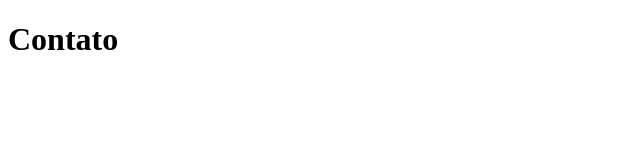
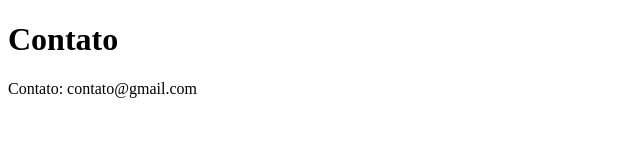
Before and after one commit to jvictorpc/sistema-de-cadastro, a plain HTML site: page contato.html in a window 1280 px wide. Shown: the whole page, without its empty margins (0-640 px from the left). Drawn offline with Linux system fonts and the light colour scheme.

Commit message:
add paragrafo com email

```diff
--- a/contato.html
+++ b/contato.html
@@ -8,5 +8,6 @@
     </head>
     <body>
         <h1>Contato</h1>
+        <p>Contato: contato@gmail.com</p>
     </body>
 </html>
```
Lines whose indentation alone changed are shown as unchanged.
